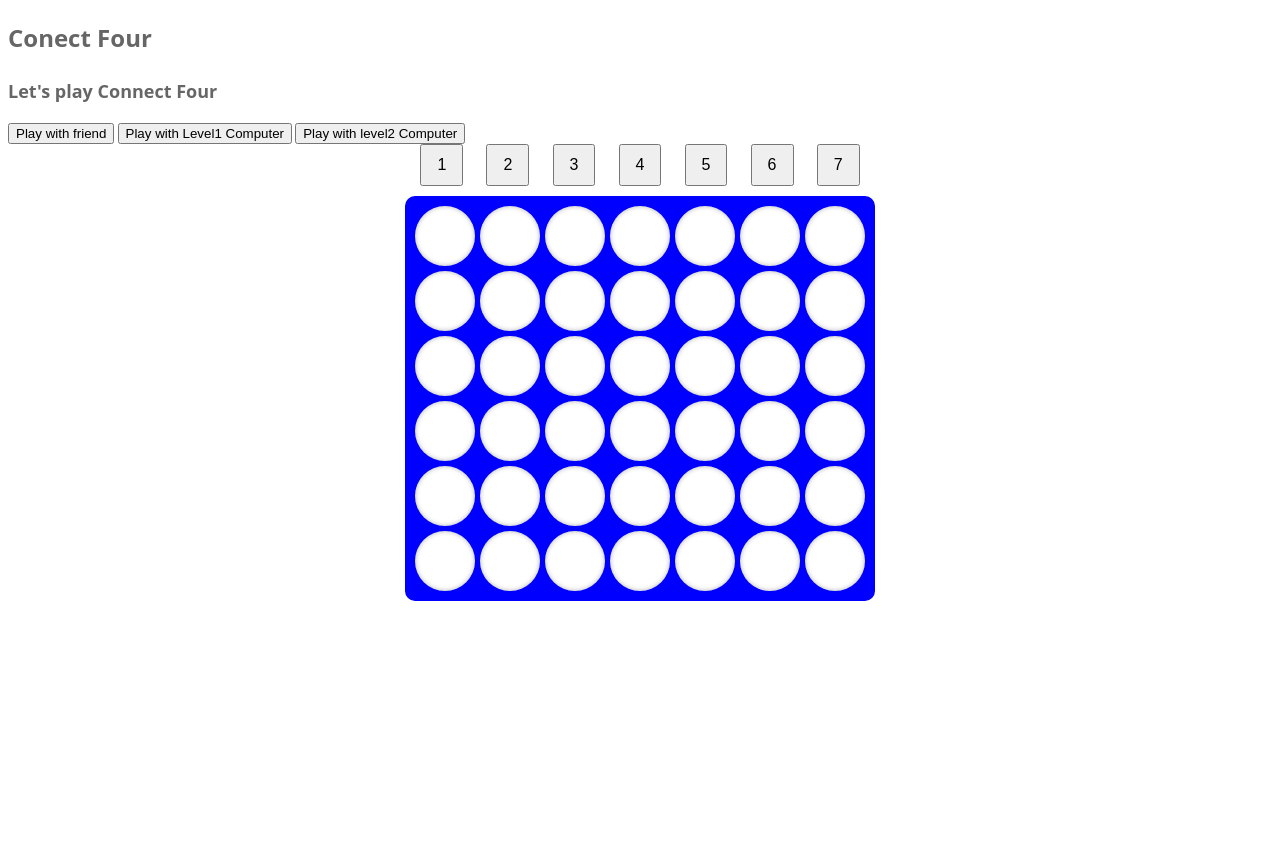
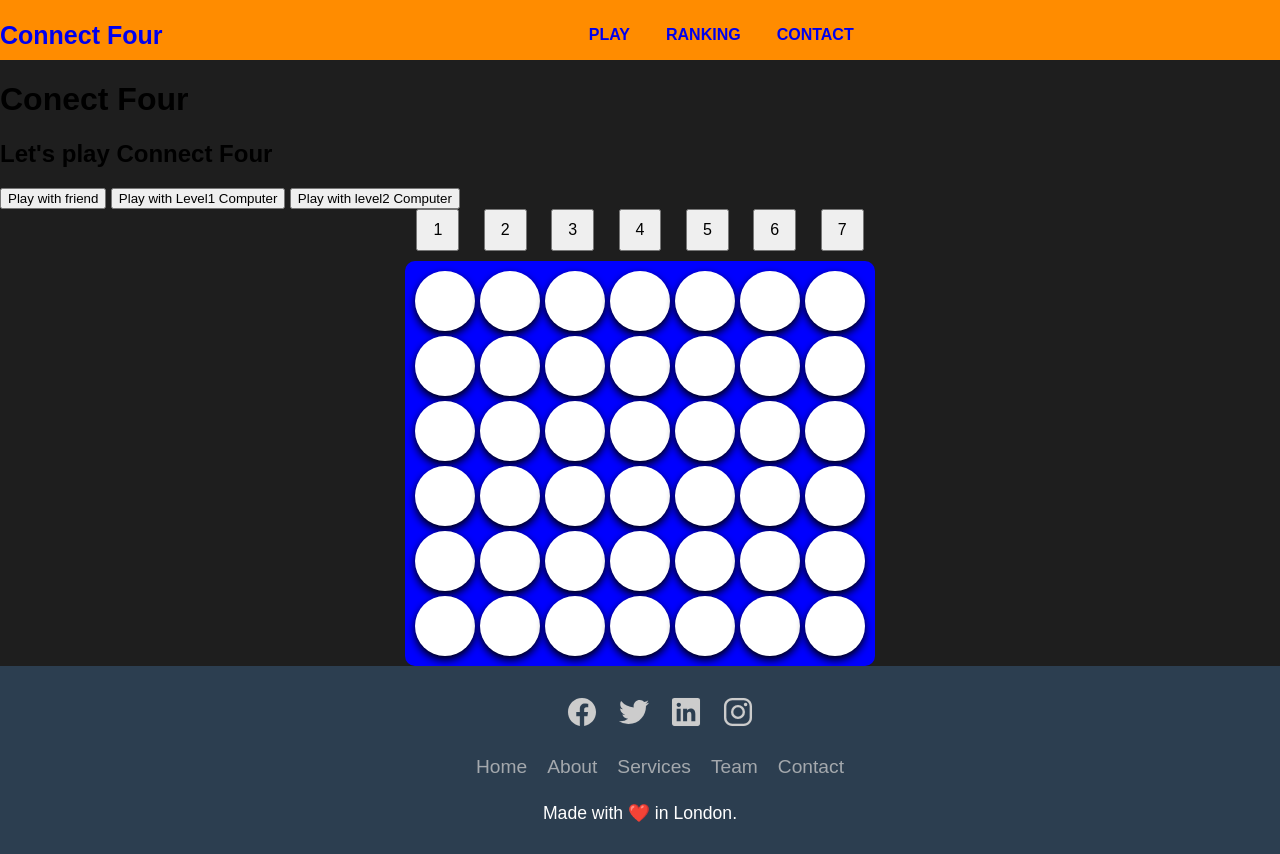
Before and after one commit to nobu0903/Web_ConnectFour, a plain HTML site: page index.html in a window 1280 px wide. Before the commit the page ends 800 px from the top, so only its background shows below. Drawn offline with nearby package versions, Linux system fonts and the light colour scheme.

Commit message:
I added header and footer at top and bottom. and added some of css, and changed body color. I don't know which shold I choose in the body backgroundcolor, white or black but I chose black back ground because it is more cool and looks modern

```diff
--- a/index.html
+++ b/index.html
@@ -7,6 +7,23 @@
     <link rel="stylesheet" href="style.css">
 </head>
 <body>
+    <header class="header">
+        <a href="/" class="header__logo">Connect Four</a>
+
+        <nav class="header__nav">
+            <ul>
+                <li>
+                    <a href="/" class="">PLAY</a>
+                </li>
+                <li>
+                    <a href="/ranking" class="">RANKING</a>
+                </li>
+                <li>
+                    <a href="/contact" class="">CONTACT</a>
+                </li>
+            </ul>
+        </nav>
+    </header>
     <h1>Conect Four</h1>
     <h2>Let's play Connect Four</h2>
     <button class="play-with-friend">Play with friend</button>
@@ -26,5 +43,33 @@
         <div id="board"></div> <!-- ここにボードが生成される -->
     </div>
     <script src="script.js"></script>
+
+    <footer>
+        <div class="waves">
+          <div class="wave" id="wave1"></div>
+          <div class="wave" id="wave2"></div>
+          <div class="wave" id="wave3"></div>
+          <div class="wave" id="wave4"></div>
+        </div>
+        <ul class="social_icon">
+          <li><a href="#"><ion-icon name="logo-facebook"></ion-icon></a></li>
+          <li><a href="#"><ion-icon name="logo-twitter"></ion-icon></a></li>
+          <li><a href="#"><ion-icon name="logo-linkedin"></ion-icon></a></li>
+          <li><a href="#"><ion-icon name="logo-instagram"></ion-icon></a></li>
+        </ul>
+
+        <ul class="menu">
+          <li><a href="#">Home</a></li>
+          <li><a href="#">About</a></li>
+          <li><a href="#">Services</a></li>
+          <li><a href="#">Team</a></li>
+          <li><a href="#">Contact</a></li>
+        </ul>
+        <p class="copyright"> Made with ❤️ in London.</p>
+      </footer>
+      <script type="module" src="https://unpkg.com/ionicons@5.5.2/dist/ionicons/ionicons.esm.js"></script>
+      <script nomodule src="https://unpkg.com/ionicons@5.5.2/dist/ionicons/ionicons.js"></script>
+
+      </body>
 </body>
 </html>
--- a/script.js
+++ b/script.js
@@ -347,10 +347,11 @@ function checkWinner(row, col, lastPlayer) {
 
     // 斜め方向のチェック（右下がり）
     for (let d = -3; d <= 0; d++) {
-        const cell1 = document.querySelector(`.cell[data-row="${row + d}"][data-col="${col + d}"]`);
-        const cell2 = document.querySelector(`.cell[data-row="${row + d + 1}"][data-col="${col + d + 1}"]`);
-        const cell3 = document.querySelector(`.cell[data-row="${row + d + 2}"][data-col="${col + d + 2}"]`);
-        const cell4 = document.querySelector(`.cell[data-row="${row + d + 3}"][data-col="${col + d + 3}"]`);
+        const cell1 = document.querySelector(`.cell[data-row="${row - d}"][data-col="${col - d}"]`);//dがマイナスだからマイナスのマイナスでdata-rowはプラスになる。
+        const cell2 = document.querySelector(`.cell[data-row="${row - d - 1}"][data-col="${col - d - 1}"]`);
+        const cell3 = document.querySelector(`.cell[data-row="${row - d - 2}"][data-col="${col - d - 2}"]`);
+        const cell4 = document.querySelector(`.cell[data-row="${row - d - 3}"][data-col="${col - d - 3}"]`);
+        console.log("右下がりの勝者チェック開始")
 
         if (cell1 && cell2 && cell3 && cell4 &&
             cell1.classList.contains(currentColor) &&
@@ -377,5 +378,6 @@ function checkWinner(row, col, lastPlayer) {
         }
     }
 
+
     return false; // 4つ並んでいない
 }
--- a/style.css
+++ b/style.css
@@ -1,8 +1,14 @@
 body {
-    background: #fff;
-    font: 400 12px/1.8 "Open Sans", sans-serif;
-    color: #666;
-    -webkit-font-smoothing: antialiased;
+    font-family: 'Poppins', sans-serif;
+    color: var(--black);
+    font-size: var(--font-size-base);
+    background-color: #1E1E1E;
+    background-image: url("img/yellow_background_color_svg");
+    margin: 0;
+    margin: 0;
+    padding: 0;
+    width: 100%;
+    overflow-x: hidden; /* 横スクロールを防ぐ */
 }
 
 #game-container {
@@ -35,15 +41,16 @@ body {
     display: flex;
     align-items: center;
     justify-content: center;
-    box-shadow: inset 0 0 5px rgba(0, 0, 0, 0.3);
+    box-shadow: 0 4px 8px rgba(0, 0, 0, 1); /* 影の効果 */
+    transition: transform 0.2s; /* アニメーション効果 */
 }
 /*駒の色の設定*/
 .red {
-    background-color: red;
+    background: red; /* グラデーション */
 }
 
 .yellow {
-    background-color: yellow;
+    background: yellow; /* グラデーション */
 }
 
 .column-button {
@@ -57,3 +64,154 @@ body {
 .column-button:hover{
     background-color: red;
 }
+
+/*Main Header*/
+.header {
+    width: 100%;
+    position: relative;
+    background-color:darkorange;
+    display: grid; /* グリッドレイアウトを使用 */
+    align-items: center; /* グリッドアイテムを縦方向の中央に揃える */
+    grid-template-columns: 1fr 1fr; /* 2つの列を均等に配置 */
+    grid-template-rows: auto; /* 行の高さを自動調整 */
+    padding-top: 10px; /* 上部に10pxのパディングを追加 */
+    grid-template-areas:
+    "logo button" /* 1行目にロゴとボタンを配置 */
+    "menu menu"; /* 2行目にメニューを2列分配置 */
+}
+
+@media only screen and (min-width: 769px) {
+    .header {
+        grid-template-columns: auto 1fr auto;
+        grid-template-areas:
+        "logo menu button" ;}
+    }
+
+.header__logo {
+    grid-area: logo; /* グリッドエリアの "logo" に配置 */
+    font-weight: 800;
+    font-size: 25px;
+    text-decoration: none; /* テキストに下線を追加 */
+}
+
+.header__logo:harver {
+    text-decoration: underline;
+}
+
+.header__nav {
+    grid-area: menu;
+    display: flex;
+    justify-content: center;
+}
+
+.header_button {
+    display: flex;
+    justify-content: end;
+}
+
+/*このCSSセレクタは、.header__buttonクラスを持つ要素内のbutton要素に対してスタイルを適用します。以下に各プロパティの説明を示します。*/
+.header__button button {
+    display: flex;
+    gap: 0.3rem;
+    align-items: center;
+    border: 0;
+    padding: 6px 12px;
+    background: none;
+    border-radius: var(--border-radius);
+    border: 2px solid transparent;
+    font-size: var(--font-size-base);
+    font-weight: 60;
+    color: var(--black);
+}
+
+.header__button button:hover {
+    /* マウスオーバー時のスタイルをここに記述 */
+    border: 2px solid var(--black);
+}
+
+.header__nav ul {
+    list-style-type: none;
+    display: flex;
+    gap: 1rem; /* アイテム間の間隔を1remに設定 grid, flexの時にgapが必要*/
+    font-weight: 600;
+    padding: 0;
+}
+
+.header__nav ul a {
+    padding: 10px;
+    /*テキストの装飾を取り除くために使用されます。通常、リンク要素（<a>タグ）などに適用して、下線やその他の装飾を削除します。*/
+    text-decoration: none;
+}
+
+.header__nav ul a:hover {
+    text-decoration: underline;
+}
+
+.header__nav ul a.active {
+    color: var(--gray);
+}
+
+footer {
+    position: relative;
+    width: 100%;
+    background: #2C3E50;
+    min-height: 100px;
+    padding: 20px 50px;
+    display: flex;
+    flex-direction: column;
+    justify-content: center;
+    align-items: center;
+    color: white;
+    margin: 0; /* マージンを0に設定 */
+    box-sizing: border-box; /* パディングを幅に含める */
+  }
+
+  footer .social_icon,
+  footer .menu {
+    position: relative;
+    display: flex;
+    justify-content: center;
+    align-items: center;
+    margin: 10px 0;
+  }
+
+  footer .social_icon li,
+  footer .menu li {
+    list-style: none;
+  }
+  footer .social_icon li a {
+    font-size: 2em;
+    color: #ccc;
+    margin: 0 10px;
+    display: inline-block;
+    transition: 0.5s;
+  }
+  footer .social_icon li a:hover {
+    transform: translateY(-15px);
+    color: blue;
+  }
+
+  footer .menu li a {
+    font-size: 1.2em;
+    color: #ccc;
+    margin: 0 10px;
+    display: inline-block;
+    transition: 0.5s;
+    text-decoration: none;
+    opacity: 0.75;
+  }
+  footer .menu li a:hover {
+    opacity: 1;
+    color: #fff;
+  }
+  p {
+    color: whtie;
+    text-align: center;
+    margin-top: 15px;
+    margin-bottom: 10px;
+    font-size: 1.1em;
+  }
+
+  .copyright {
+    color: white;
+  }
```
Also changed, not shown: header.html (added, +17 -0 lines).
